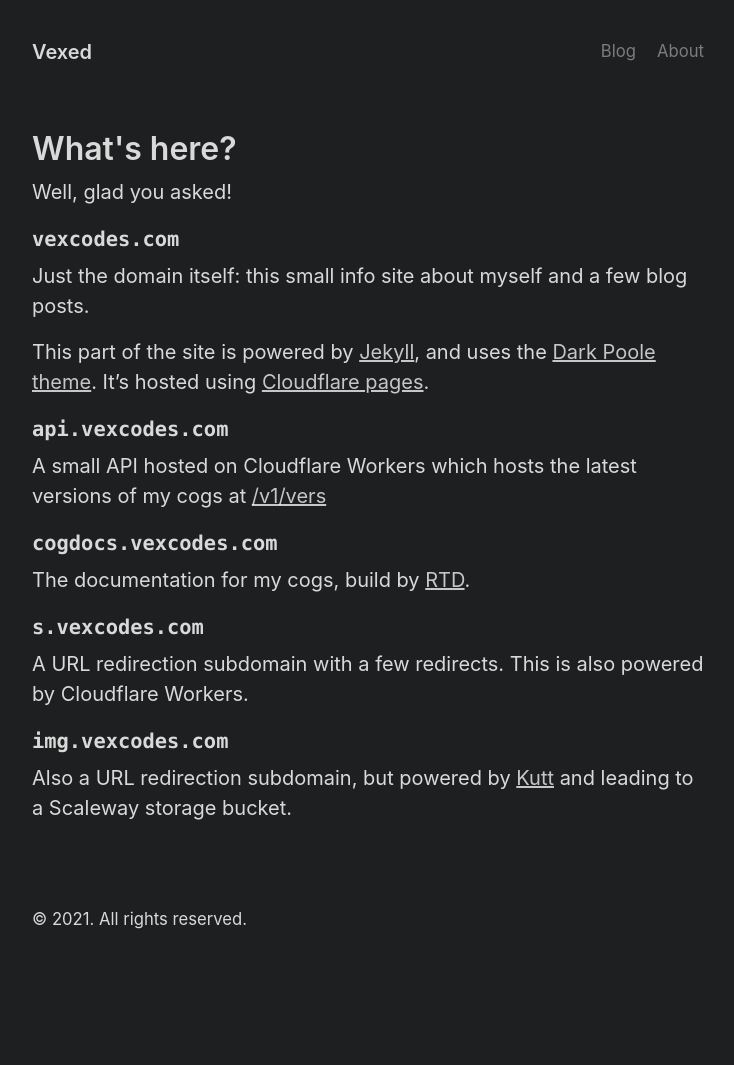
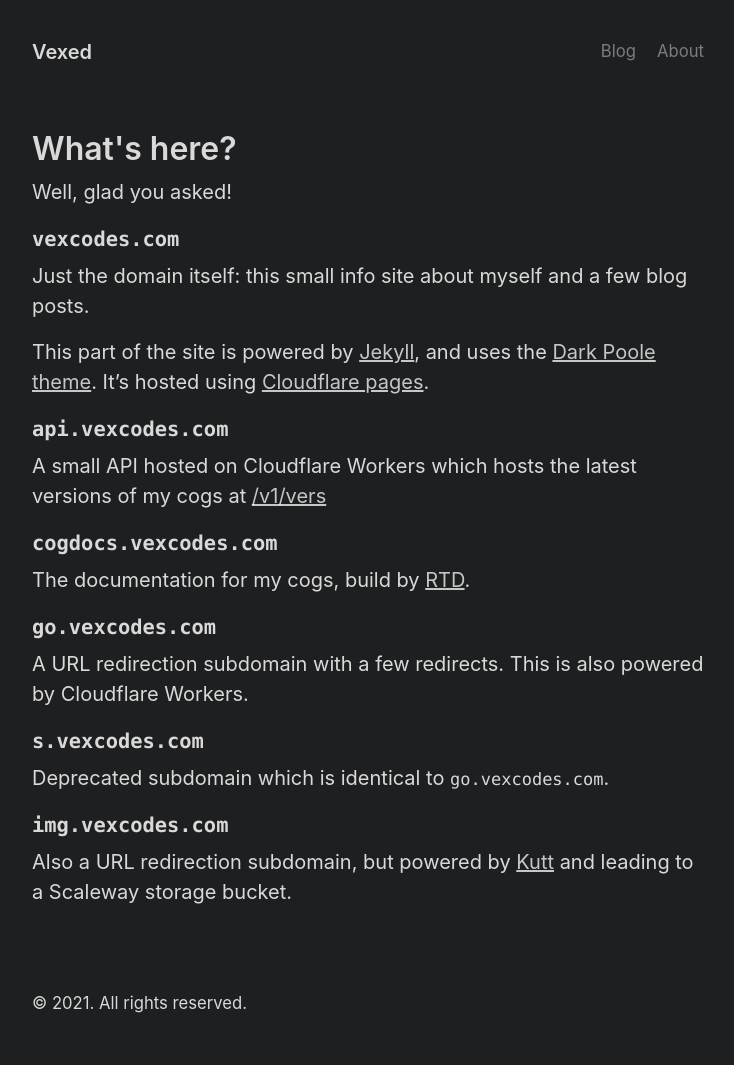
Before and after one commit to Vexed01/vexcodes.com, a Jekyll site: the page built from about.md, in a window 1280 px wide. Shown: the whole page, without its empty margins (272-1006 px from the left). Built offline with Jekyll 4.4.1, drawn with Linux system fonts in a browser that asks for light colours; before the commit the page ends 981 px from its top, so only the background shows below that.

Commit message:
move redirect from `s` to `go`

```diff
--- a/about.md
+++ b/about.md
@@ -20,9 +20,13 @@ A small API hosted on Cloudflare Workers which hosts the latest versions of my c
 
 The documentation for my cogs, build by [RTD](https://readthedocs.org/).
 
+## `go.vexcodes.com`
+
+A URL redirection subdomain with a few redirects. This is also powered by Cloudflare Workers.
+
 ## `s.vexcodes.com`
 
-A URL redirection subdomain with a few redirects. This is also powered by Cloudflare Workers.
+Deprecated subdomain which is identical to `go.vexcodes.com`.
 
 ## `img.vexcodes.com`
 
```
Also changed, not shown: index.md (+2 -2 lines).
